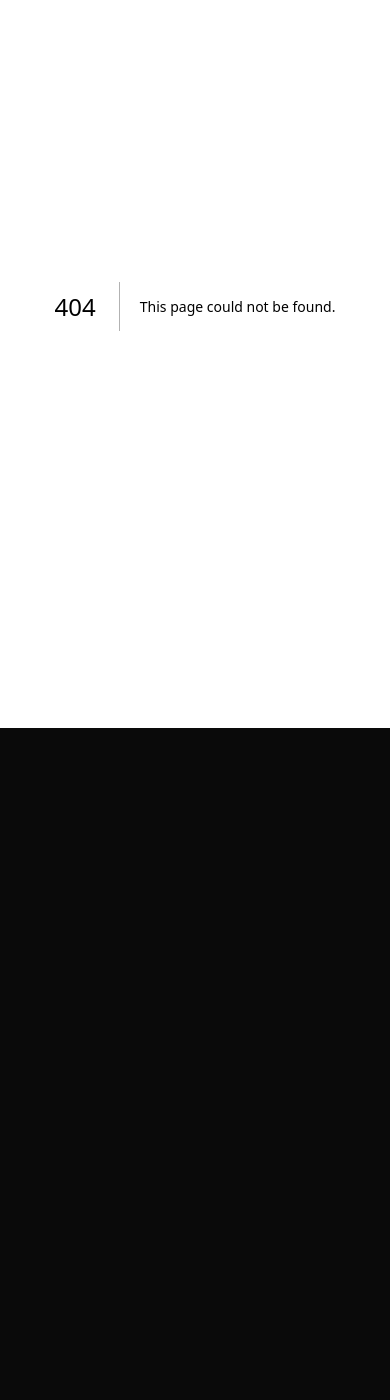
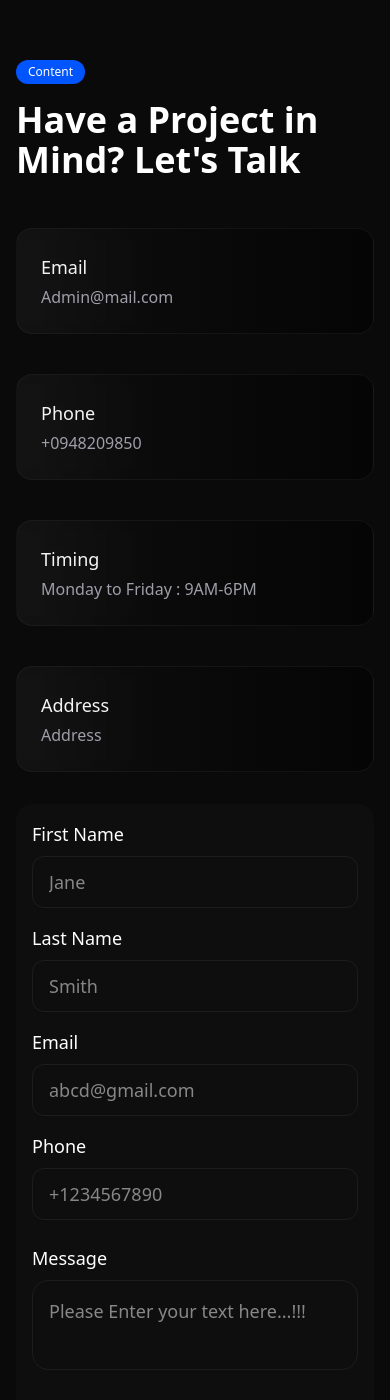
Before and after one commit to Nikhilqwert04/avix-main, a Next.js app: page /contact in a window 390 px wide. Before the commit this address had no page. Shown: the part 116-1516 px from the top of the page. Before the commit the page ends 844 px from the top, so only its background shows below. Built offline with nearby package versions, Linux system fonts and the light colour scheme.

Commit message:
feat: add contact page and responsive form components

```diff
--- /dev/null
+++ b/app/contact/page.tsx
@@ -0,0 +1,9 @@
+"use client";
+import Main from "../../components/contact/Main";
+import React from "react";
+
+const page = () => {
+  return <Main />;
+};
+
+export default page;
--- /dev/null
+++ b/components/contact/LeftSection.tsx
@@ -0,0 +1,31 @@
+"use client";
+import React from "react";
+
+const LeftSection = () => {
+  const contactInfo = [
+    { title: "Email", text: "Admin@mail.com" },
+    { title: "Phone", text: "+0948209850" },
+    { title: "Timing", text: "Monday to Friday : 9AM-6PM" },
+    { title: "Address", text: "Address" },
+  ];
+
+  return (
+    <div className="flex w-full flex-col gap-10 lg:w-130">
+      {contactInfo.map((info, index) => (
+        <div
+          key={index}
+          className="relative w-full overflow-hidden rounded-2xl border border-white/5 bg-linear-to-r from-[#0f0f0f] to-[#050505] p-6"
+        >
+          <div className="absolute top-0 -left-16 h-full w-32 bg-white/5 blur-3xl"></div>
+
+          <div className="relative z-10 flex flex-col gap-1">
+            <h3 className="text-lg font-medium text-zinc-100">{info.title}</h3>
+            <p className="text-base text-zinc-400">{info.text}</p>
+          </div>
+        </div>
+      ))}
+    </div>
+  );
+};
+
+export default LeftSection;
--- /dev/null
+++ b/components/contact/LowerDiv.tsx
@@ -0,0 +1,15 @@
+"use client";
+import React from "react";
+import LeftSection from "./LeftSection";
+import RightSection from "./RightSection";
+
+const LowerDiv = () => {
+  return (
+    <div className="mt-12 flex w-full max-w-6xl flex-col items-start justify-center gap-8 px-4 lg:flex-row">
+      <LeftSection />
+      <RightSection />
+    </div>
+  );
+};
+
+export default LowerDiv;
--- /dev/null
+++ b/components/contact/Main.tsx
@@ -0,0 +1,15 @@
+"use client";
+import React from "react";
+import UpperHeading from "./UpperHeading";
+import LowerDiv from "./LowerDiv";
+
+function main() {
+  return (
+    <div className="mt-44 flex w-full flex-col items-center overflow-x-hidden">
+      <UpperHeading />
+      <LowerDiv />
+    </div>
+  );
+}
+
+export default main;
--- /dev/null
+++ b/components/contact/RightSection.tsx
@@ -0,0 +1,64 @@
+"use client";
+import React from "react";
+
+const RightSection = () => {
+  return (
+    <div className="w-full rounded-2xl bg-[#2c2b2b21] p-4 md:p-8 lg:w-[600px]">
+      <form className="flex w-full flex-col gap-4 md:gap-6">
+        <div className="flex w-full flex-col gap-4 md:flex-row md:gap-10">
+          <div className="flex w-full flex-col gap-2">
+            <label className="text-lg text-white md:text-xl">First Name</label>
+            <input
+              type="text"
+              placeholder="Jane"
+              className="h-13 w-full rounded-xl border border-[#999999]/10 bg-transparent px-4 text-lg text-white transition-colors focus:border-white focus:outline-none"
+            />
+          </div>
+          <div className="flex w-full flex-col gap-2">
+            <label className="text-lg text-white md:text-xl">Last Name</label>
+            <input
+              type="text"
+              placeholder="Smith"
+              className="h-13 w-full rounded-xl border border-[#999999]/10 bg-transparent px-4 text-lg text-white transition-colors focus:border-white focus:outline-none"
+            />
+          </div>
+        </div>
+
+        <div className="flex w-full flex-col gap-4 md:flex-row md:gap-10">
+          <div className="flex w-full flex-col gap-2">
+            <label className="text-lg text-white md:text-xl">Email</label>
+            <input
+              type="email"
+              placeholder="abcd@gmail.com"
+              className="h-13 w-full rounded-xl border border-[#999999]/10 bg-transparent px-4 text-lg text-white transition-colors focus:border-white focus:outline-none"
+            />
+          </div>
+          <div className="flex w-full flex-col gap-2">
+            <label className="text-lg text-white md:text-xl">Phone</label>
+            <input
+              type="tel"
+              placeholder="+1234567890"
+              className="h-13 w-full rounded-xl border border-[#999999]/10 bg-transparent px-4 text-lg text-white transition-colors focus:border-white focus:outline-none"
+            />
+          </div>
+        </div>
+
+        <div className="mt-2 flex w-full flex-col gap-2 md:mt-4">
+          <label className="text-lg text-white md:text-xl">Message</label>
+          <textarea
+            placeholder="Please Enter your text here...!!!"
+            className="w-full resize-none rounded-2xl border border-[#999999]/10 bg-transparent p-4 text-lg text-white transition-colors focus:border-white focus:outline-none"
+          ></textarea>
+        </div>
+
+        <input
+          type="submit"
+          value="Submit Form"
+          className="mt-4 w-full cursor-pointer rounded-full bg-[#999999] py-4 text-lg font-semibold text-black transition-colors hover:bg-white md:text-xl"
+        />
+      </form>
+    </div>
+  );
+};
+
+export default RightSection;
--- /dev/null
+++ b/components/contact/UpperHeading.tsx
@@ -0,0 +1,19 @@
+"use client";
+import React from "react";
+
+const UpperHeading = () => {
+  return (
+    <div className="flex w-full max-w-6xl justify-start px-4">
+      <div className="flex flex-col justify-start gap-4">
+        <div className="w-fit rounded-full bg-[#0055ff] px-3 py-1 text-xs text-white">
+          Content
+        </div>
+        <div className="text-4xl font-semibold text-white md:text-6xl lg:text-7xl">
+          Have a Project in<br></br> Mind? Let&apos;s Talk
+        </div>
+      </div>
+    </div>
+  );
+};
+
+export default UpperHeading;
```
